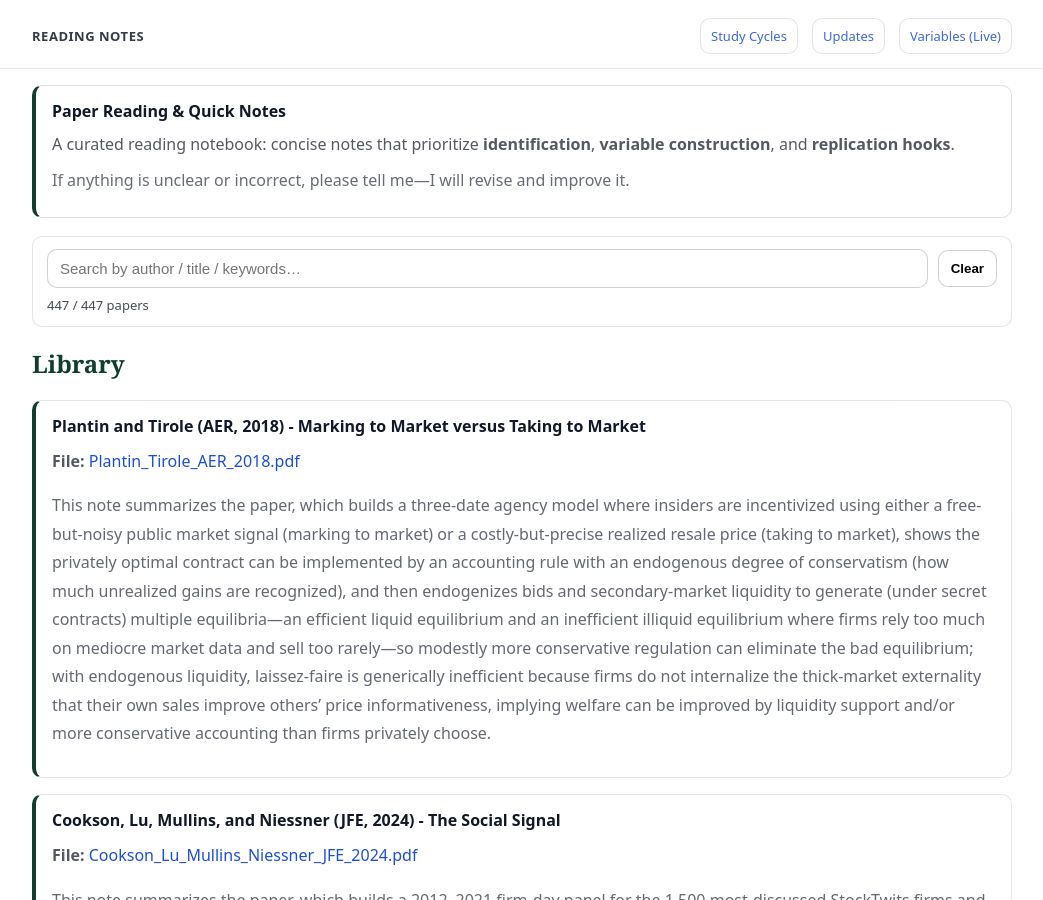
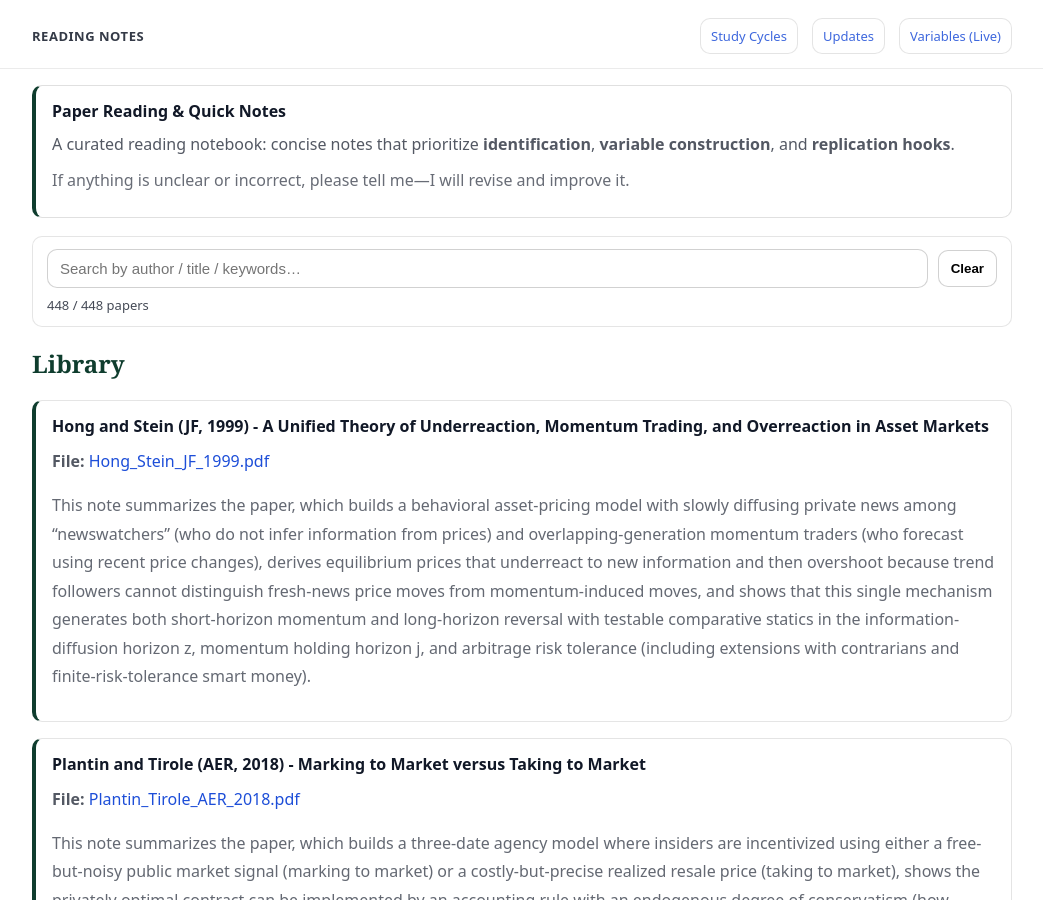
Before and after one commit to yaxinzn/study-archive, a Jekyll site: the page built from reading/index.md, in a window 1280 px wide and 900 px high. Shown: the whole window, without its empty margins (118-1161 px from the left). Built offline with Jekyll 4.4.1, drawn with Linux system fonts in a browser that asks for light colours.

Commit message:
Reading: add/update Hong_Stein_JF_1999.pdf

```diff
--- a/_data/reading.yml
+++ b/_data/reading.yml
@@ -1,3 +1,7 @@
+- title: "Hong and Stein (JF, 1999) - A Unified Theory of Underreaction, Momentum Trading, and Overreaction in Asset Markets"
+  file: "Hong_Stein_JF_1999.pdf"
+  desc: "This note summarizes the paper, which builds a behavioral asset-pricing model with slowly diffusing private news among “newswatchers” (who do not infer information from prices) and overlapping-generation momentum traders (who forecast using recent price changes), derives equilibrium prices that underreact to new information and then overshoot because trend followers cannot distinguish fresh-news price moves from momentum-induced moves, and shows that this single mechanism generates both short-horizon momentum and long-horizon reversal with testable comparative statics in the information-diffusion horizon z, momentum holding horizon j, and arbitrage risk tolerance (including extensions with contrarians and finite-risk-tolerance smart money)."
+
 - title: "Plantin and Tirole (AER, 2018) - Marking to Market versus Taking to Market"
   file: "Plantin_Tirole_AER_2018.pdf"
   desc: "This note summarizes the paper, which builds a three-date agency model where insiders are incentivized using either a free-but-noisy public market signal (marking to market) or a costly-but-precise realized resale price (taking to market), shows the privately optimal contract can be implemented by an accounting rule with an endogenous degree of conservatism (how much unrealized gains are recognized), and then endogenizes bids and secondary-market liquidity to generate (under secret contracts) multiple equilibria—an efficient liquid equilibrium and an inefficient illiquid equilibrium where firms rely too much on mediocre market data and sell too rarely—so modestly more conservative regulation can eliminate the bad equilibrium; with endogenous liquidity, laissez-faire is generically inefficient because firms do not internalize the thick-market externality that their own sales improve others’ price informativeness, implying welfare can be improved by liquidity support and/or more conservative accounting than firms privately choose."
```
Also changed, not shown: 1 other file.
